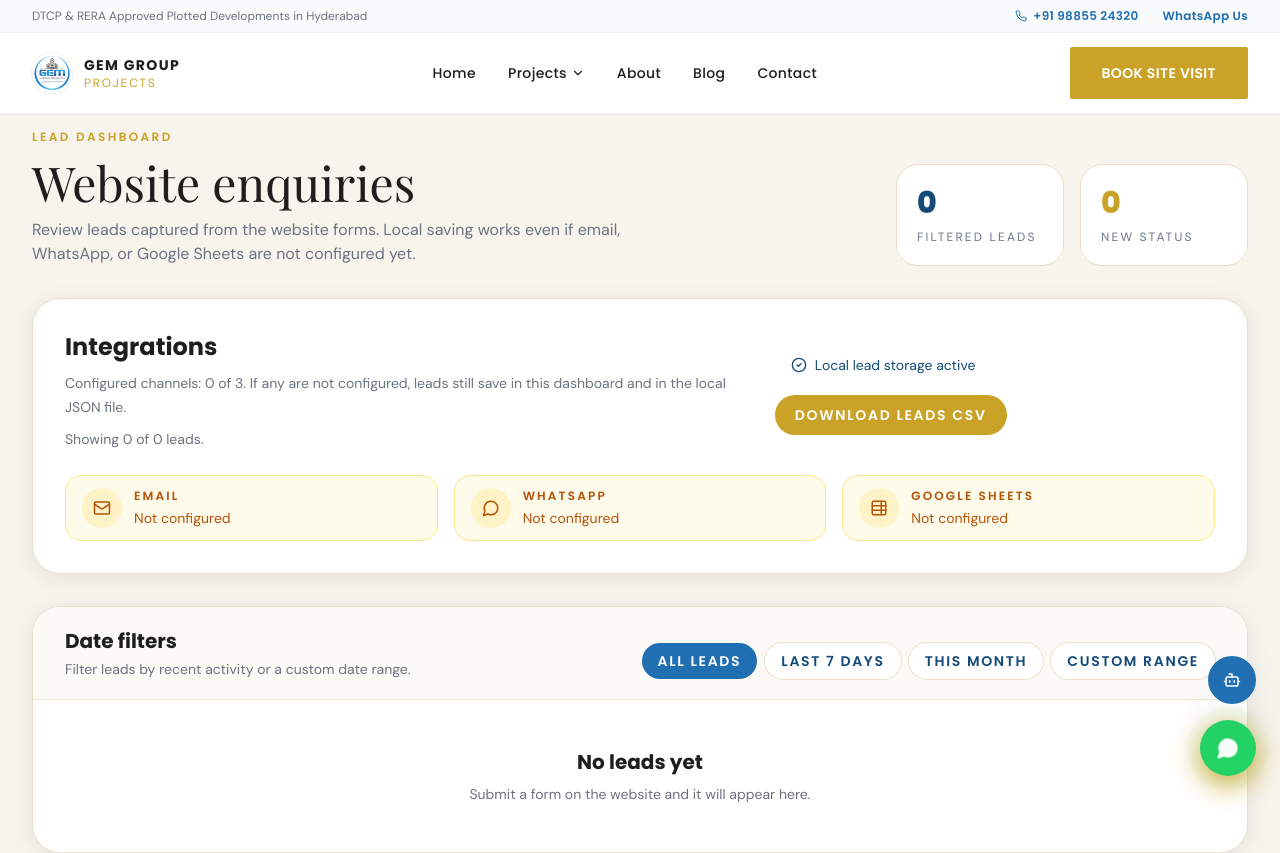
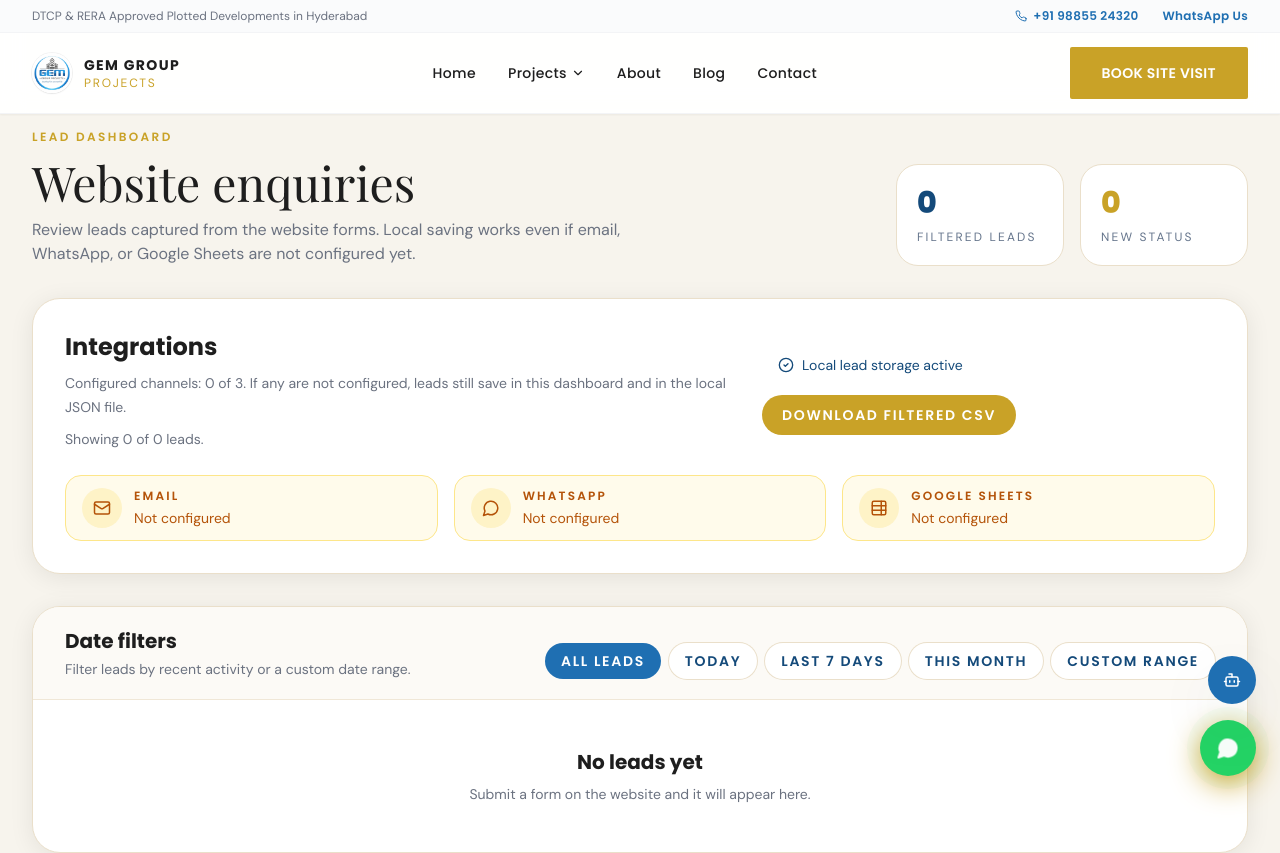
Before and after one commit to sendermail029-cpu/gemgroups, a Next.js app: page /admin/leads in a window 1280 px wide. Shown: the top 853 px of the page. Built offline with nearby package versions, Linux system fonts and the light colour scheme.

Commit message:
Refine admin lead date filters and export

```diff
--- a/src/components/admin/LeadsDashboard.tsx
+++ b/src/components/admin/LeadsDashboard.tsx
@@ -1,6 +1,5 @@
 'use client'
 
-import Link from 'next/link'
 import { useState } from 'react'
 import { AlertCircle, CheckCircle2, Mail, MessageCircle, TableProperties } from 'lucide-react'
 import { formatDate } from '@/lib/utils'
@@ -65,11 +64,15 @@ export default function LeadsDashboard({
   integrations,
   vercelRuntime,
 }: LeadsDashboardProps) {
-  const [dateFilter, setDateFilter] = useState<'all' | 'last7' | 'month' | 'custom'>('all')
+  const [dateFilter, setDateFilter] = useState<'all' | 'today' | 'last7' | 'month' | 'custom'>('all')
   const [startDate, setStartDate] = useState('')
   const [endDate, setEndDate] = useState('')
 
   const now = new Date()
+  const startOfToday = new Date(now)
+  startOfToday.setHours(0, 0, 0, 0)
+  const endOfToday = new Date(now)
+  endOfToday.setHours(23, 59, 59, 999)
   const filteredLeads = leads.filter((lead) => {
     if (!lead.createdAt || dateFilter === 'all') {
       return true
@@ -78,6 +81,10 @@ export default function LeadsDashboard({
     const createdAt = new Date(lead.createdAt)
     if (Number.isNaN(createdAt.getTime())) {
       return false
+    }
+
+    if (dateFilter === 'today') {
+      return createdAt >= startOfToday && createdAt <= endOfToday
     }
 
     if (dateFilter === 'last7') {
@@ -114,6 +121,60 @@ export default function LeadsDashboard({
   const newCount = filteredLeads.filter((lead) => lead.status === 'new').length
   const totalLeads = leads.length
   const configuredCount = Object.values(integrations).filter(Boolean).length
+
+  function escapeCsv(value: unknown) {
+    const text = value == null ? '' : String(value)
+    const escaped = text.replace(/"/g, '""')
+    return `"${escaped}"`
+  }
+
+  function handleDownloadFilteredCsv() {
+    const headers = [
+      'id',
+      'name',
+      'phone',
+      'email',
+      'project',
+      'plotSize',
+      'message',
+      'source',
+      'createdAt',
+      'status',
+    ]
+
+    const rows = filteredLeads.map((lead) =>
+      [
+        lead.id,
+        lead.name,
+        lead.phone,
+        lead.email,
+        lead.project,
+        lead.plotSize,
+        lead.message,
+        lead.source,
+        lead.createdAt,
+        lead.status,
+      ]
+        .map(escapeCsv)
+        .join(',')
+    )
+
+    const csv = [headers.join(','), ...rows].join('\n')
+    const blob = new Blob([csv], { type: 'text/csv;charset=utf-8;' })
+    const url = URL.createObjectURL(blob)
+    const link = document.createElement('a')
+    const suffix =
+      dateFilter === 'custom'
+        ? `${startDate || 'start'}-to-${endDate || 'end'}`
+        : dateFilter
+
+    link.href = url
+    link.download = `gem-group-leads-${suffix}.csv`
+    document.body.appendChild(link)
+    link.click()
+    document.body.removeChild(link)
+    URL.revokeObjectURL(url)
+  }
 
   return (
     <section className="min-h-screen bg-[#f7f4ed] pt-28 pb-14 lg:pt-32 lg:pb-20">
@@ -165,12 +226,13 @@ export default function LeadsDashboard({
                 <CheckCircle2 size={16} />
                 {vercelRuntime ? 'External delivery mode active' : 'Local lead storage active'}
               </div>
-              <Link
-                href="/api/leads/export"
+              <button
+                type="button"
+                onClick={handleDownloadFilteredCsv}
                 className="inline-flex items-center justify-center rounded-full bg-gold px-5 py-2.5 font-heading text-sm font-semibold uppercase tracking-[0.12em] text-white transition-opacity hover:opacity-90"
               >
-                Download Leads CSV
-              </Link>
+                Download Filtered CSV
+              </button>
             </div>
           </div>
 
@@ -193,6 +255,7 @@ export default function LeadsDashboard({
               <div className="flex flex-wrap gap-2">
                 {[
                   { id: 'all', label: 'All Leads' },
+                  { id: 'today', label: 'Today' },
                   { id: 'last7', label: 'Last 7 Days' },
                   { id: 'month', label: 'This Month' },
                   { id: 'custom', label: 'Custom Range' },
@@ -200,7 +263,9 @@ export default function LeadsDashboard({
                   <button
                     key={filter.id}
                     type="button"
-                    onClick={() => setDateFilter(filter.id as 'all' | 'last7' | 'month' | 'custom')}
+                    onClick={() =>
+                      setDateFilter(filter.id as 'all' | 'today' | 'last7' | 'month' | 'custom')
+                    }
                     className={`rounded-full px-4 py-2 text-sm font-heading font-semibold uppercase tracking-[0.12em] transition-colors ${
                       dateFilter === filter.id
                         ? 'bg-primary text-white'
```
